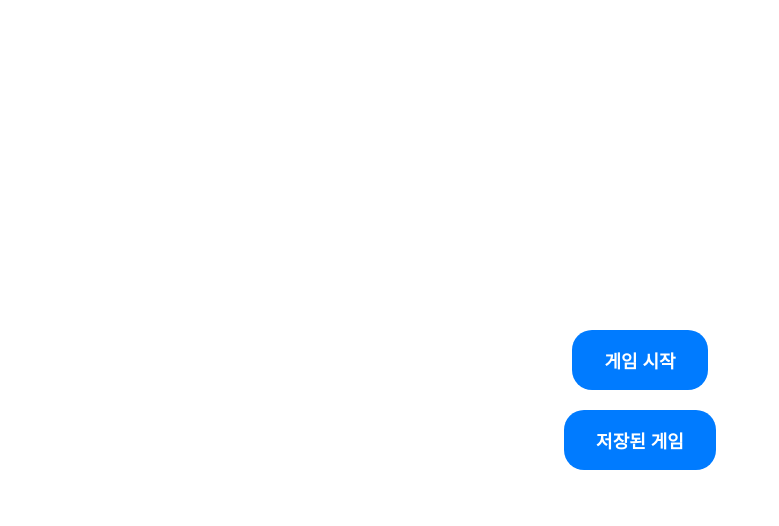
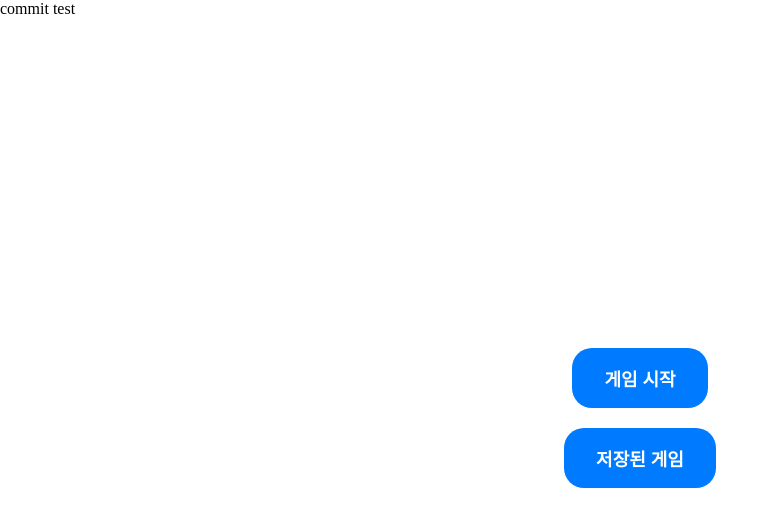
Before and after one commit to DNharry0/tictactoe, a Next.js app: page / in a window 1280 px wide. Shown: the top 526 px of the page, without its empty margins (0-779 px from the left). Built offline with nearby package versions, Linux system fonts and the light colour scheme.

Commit message:
test: commit

```diff
--- a/src/pages/index.tsx
+++ b/src/pages/index.tsx
@@ -5,6 +5,7 @@ export default function Home() {
   return (
     <>
       <main>
+        <div>commit test</div>
         <Container>
           <Link href="/setup" passHref>
             <Button>게임 시작</Button>
```
